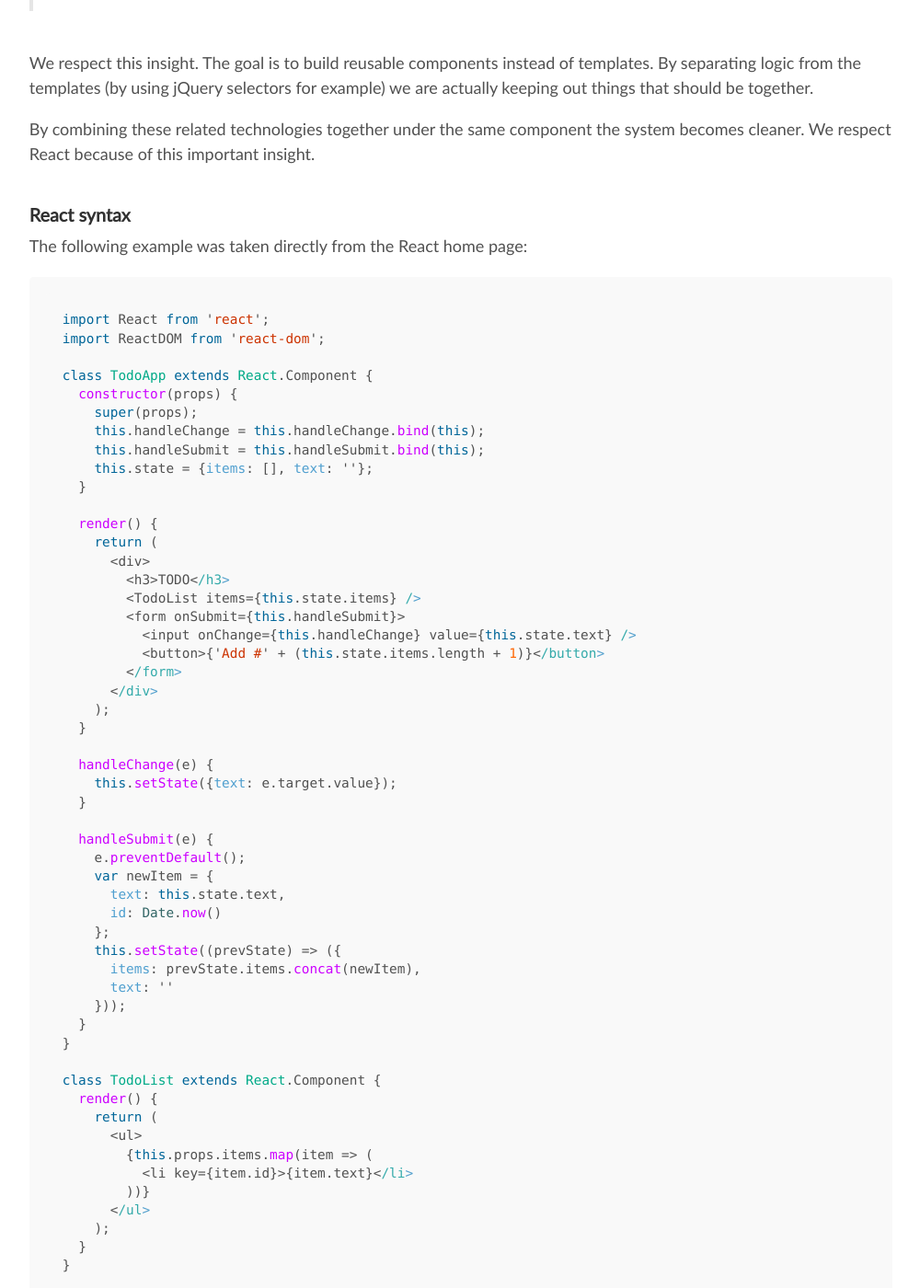
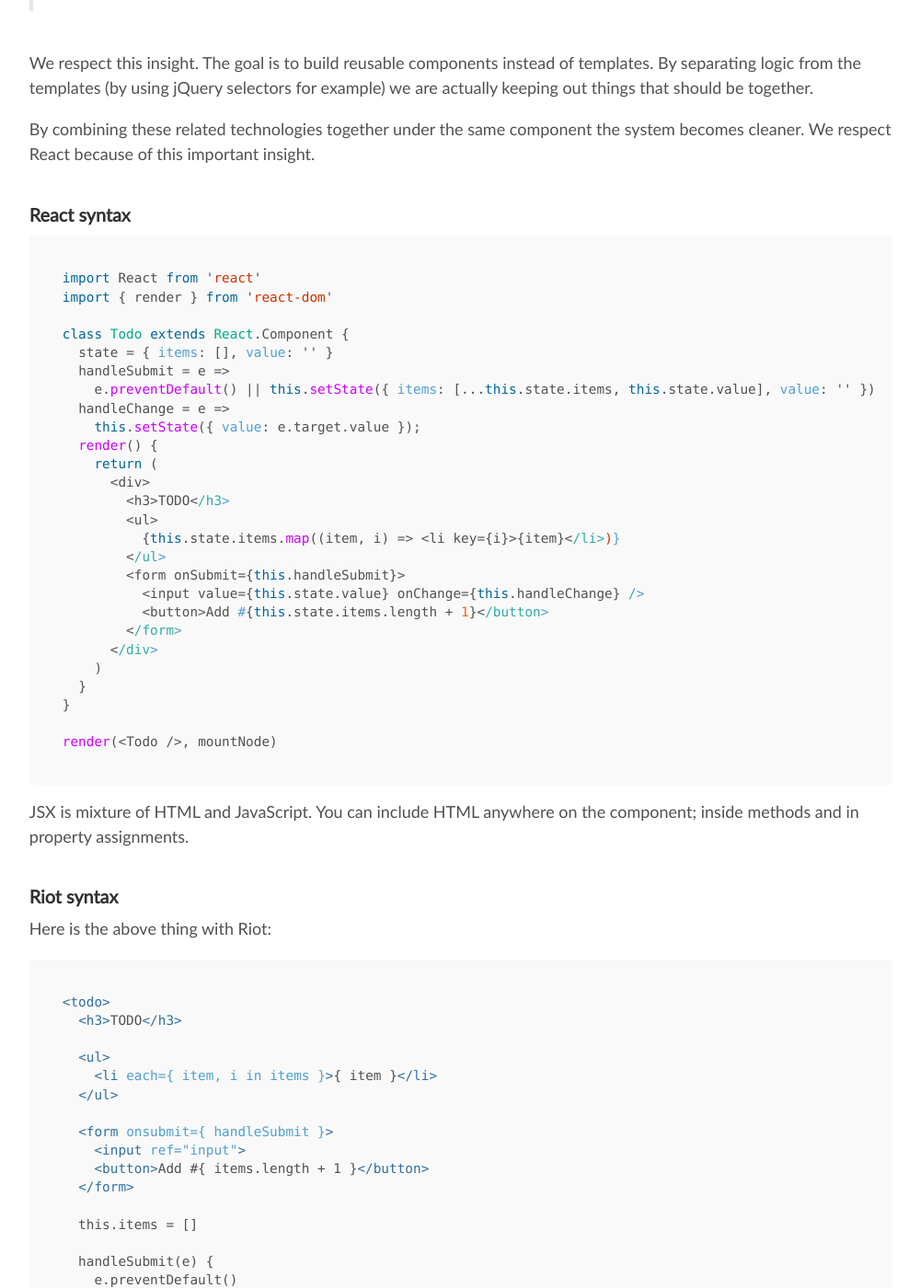
Before and after one commit to riot/riot.github.io, a Jekyll site: the page built from compare.md, in a window 1280 px wide and 1400 px high, scrolled down 447 px. Shown: the whole window at 92% size, without its empty margins (139-1139 px from the left). Built offline with Jekyll 4.4.1, drawn with Linux system fonts in a browser that asks for light colours; nearby versions of some CDN libraries; emoji names are drawn with the system emoji font; comment, search, counter and statistics services are not loaded.

Commit message:
Fairer example for the React/Riot comparison (#184)
* Fairer React/Riot example

* 2 spaces instead of 4

* basic keys to get rid of warnings

````diff
--- a/compare.md
+++ b/compare.md
@@ -19,64 +19,33 @@
 
 ### React syntax
 
-The following example was taken directly from the React home page:
+``` javascript
+import React from 'react'
+import { render } from 'react-dom'
 
-
-``` javascript
-import React from 'react';
-import ReactDOM from 'react-dom';
-
-class TodoApp extends React.Component {
-  constructor(props) {
-    super(props);
-    this.handleChange = this.handleChange.bind(this);
-    this.handleSubmit = this.handleSubmit.bind(this);
-    this.state = {items: [], text: ''};
-  }
-
+class Todo extends React.Component {
+  state = { items: [], value: '' }
+  handleSubmit = e =>
+    e.preventDefault() || this.setState({ items: [...this.state.items, this.state.value], value: '' })
+  handleChange = e =>
+    this.setState({ value: e.target.value });
   render() {
     return (
       <div>
         <h3>TODO</h3>
-        <TodoList items={this.state.items} />
+        <ul>
+          {this.state.items.map((item, i) => <li key={i}>{item}</li>)}
+        </ul>
         <form onSubmit={this.handleSubmit}>
-          <input onChange={this.handleChange} value={this.state.text} />
-          <button>{'Add #' + (this.state.items.length + 1)}</button>
+          <input value={this.state.value} onChange={this.handleChange} />
+          <button>Add #{this.state.items.length + 1}</button>
         </form>
       </div>
-    );
-  }
-
-  handleChange(e) {
-    this.setState({text: e.target.value});
-  }
-
-  handleSubmit(e) {
-    e.preventDefault();
-    var newItem = {
-      text: this.state.text,
-      id: Date.now()
-    };
-    this.setState((prevState) => ({
-      items: prevState.items.concat(newItem),
-      text: ''
-    }));
+    )
   }
 }
 
-class TodoList extends React.Component {
-  render() {
-    return (
-      <ul>
-        {this.props.items.map(item => (
-          <li key={item.id}>{item.text}</li>
-        ))}
-      </ul>
-    );
-  }
-}
-
-ReactDOM.render(<TodoApp />, mountNode);
+render(<Todo />, mountNode)
 ```
 
 JSX is mixture of HTML and JavaScript. You can include HTML anywhere on the component; inside methods and in property assignments.
````
